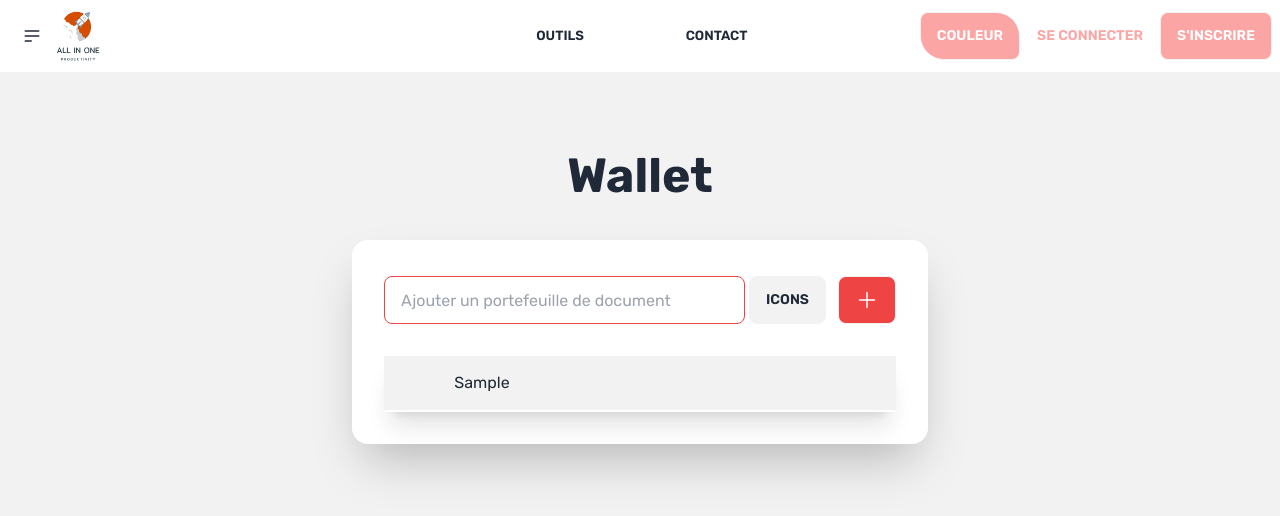
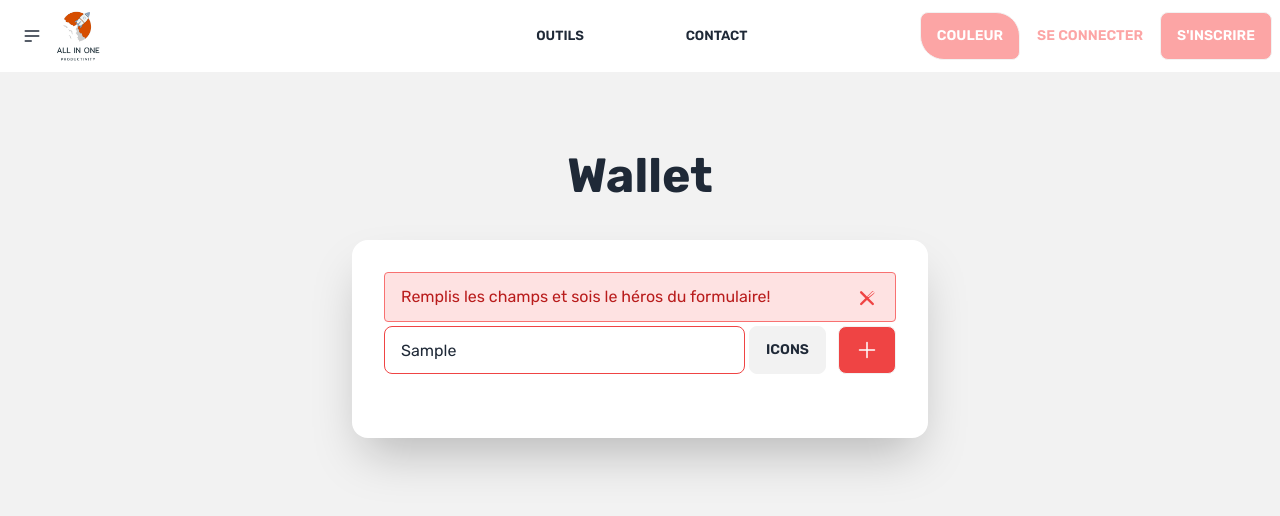
Before and after one commit to YogannHenry/All-in-one-Front, a React (Vite) app: page /Wallet in a window 1280 px wide. Both pictures are taken after typing "Sample" into the empty fields and a click on the button 867 px from the left and 300 px from the top of the page. Shown: the top 516 px of the page. Built offline with nearby package versions, Linux system fonts and the light colour scheme.

Commit message:
ajout message d'alert formulaire wallet et modification struture global avec ajout dossier pages

```diff
--- a/src/components/Modules/Wallet/WalletLandingPage/Form/IconForm.tsx
+++ b/src/components/Modules/Wallet/WalletLandingPage/Form/IconForm.tsx
@@ -9,7 +9,10 @@ function WalletIconForm({ onIconSelection }) {
     onIconSelection(iconComponent);
     console.log("handleIconSelection", handleIconSelection)
     console.log("onIconSelection", onIconSelection)
+
+
   };
+
 
   return (
     <form className="dropdown dropdown-top max-md:dropdown-end  ">
--- a/src/components/Modules/Wallet/WalletLandingPage/Form/InputForm.tsx
+++ b/src/components/Modules/Wallet/WalletLandingPage/Form/InputForm.tsx
@@ -1,13 +1,16 @@
 import { useState } from 'react';
 import WalletIconForm from './IconForm';
+import FormIncompleteAlert from '../../../../../modals/FormIncompleteAlert';
 
-function WalletInputForm({ onSubmit, icon }) {
+function WalletInputForm({ onSubmit }) {
 
   const [WalletDetails, setWalletDetails] = useState({
     id: 1,
     icon: '',
     description: '',
   });
+
+  const [formIncomplete, setFormIncomplete] = useState(false);
 
   const [nextId, setNextId] = useState(2);
   // Fonction pour gérer le changement des détails du document
@@ -27,6 +30,10 @@ function WalletInputForm({ onSubmit, icon }) {
   const handleSubmit = (event) => {
     event.preventDefault();
 
+    if (!WalletDetails.icon || !WalletDetails.description) {
+      setFormIncomplete(true);
+      return;
+    }
 
     const newWallet = { ...WalletDetails, id: nextId }; // Utilise le prochain id disponible
     onSubmit(newWallet);
@@ -43,10 +50,16 @@ function WalletInputForm({ onSubmit, icon }) {
       description: '',
 
     });
+    setFormIncomplete(false);
+  };
+
+  const handleCloseAlert = () => {
+    setFormIncomplete(false);
   };
 
   return (
     <div>
+         {formIncomplete && <FormIncompleteAlert  onClose={handleCloseAlert} />}
       <form  onSubmit={handleSubmit} className="flex justify-around  items-center pb-5">
       <label htmlFor="name"></label>
         <div className="flex-auto ">
@@ -80,6 +93,8 @@ function WalletInputForm({ onSubmit, icon }) {
           </button>
         </div>
       </form>
+
+
     </div>
   );
 }
--- a/src/components/Modules/Wallet/WalletLandingPage/WalletLandingPage.tsx
+++ b/src/components/Modules/Wallet/WalletLandingPage/WalletLandingPage.tsx
@@ -1,24 +1,19 @@
 import { useState } from 'react';
 import WalletInputForm from './Form/InputForm';
-import { FolderIcon, CalculatorIcon, ClipboardDocumentIcon, CreditCardIcon, AcademicCapIcon, GlobeEuropeAfricaIcon, BookOpenIcon, CurrencyEuroIcon, FilmIcon, ShoppingCartIcon, HomeIcon, TruckIcon } from '@heroicons/react/24/solid';
 
 
 function WalletLandingPage() {
-
   const [wallets, setWallets] = useState([]);
-
 
   const addWallet = (wallet) => {
     setWallets([...wallets, wallet]);
   };
 
+  const deleteWallet = (walletId) => {
+    setWallets(wallets.filter((wallet) => wallet.id !== walletId));
+  };
 
-
-const deleteWallet = (walletId) => {
-  setWallets(wallets.filter((wallet) => wallet.id !== walletId));
-};
-
-console.log(wallets);
+  console.log(wallets);
   return (
     <div>
       <div className="flex flex-col items-center pt-20 h-screen bg-base-200">
@@ -32,20 +27,32 @@ console.log(wallets);
                 <div
                   key={wallet.id}
                   id={wallet.id}
-                  className="flex justify-between items-center h-14 p-4 border-b-2 border-white bg-base-200 hover:bg-[var(--color-primary-500)] hover:text-white"
+                  className="flex justify-between items-center h-14 p-4 border-b-2 border-white bg-base-200 hover:bg-[var(--color-primary-500)] hover:text-white hover:stroke-white"
                 >
-
-                    <div className="h-10 w-10 hover:fill-white">{wallet.icon}</div>
+                  {wallet.icon}
 
                   <div className="w-full pl-5">
                     <p>{wallet.description}</p>
                   </div>
                   <div className="card-actions justify-around opacity-0 hover:opacity-100">
-                    <button className="" onClick={() => deleteWallet(wallet.id)}>
-                    <svg xmlns="http://www.w3.org/2000/svg" fill="none" viewBox="0 0 24 24" strokeWidth={1.5} stroke="currentColor" className="w-8 h-8">
-  <path strokeLinecap="round" strokeLinejoin="round" d="M14.74 9l-.346 9m-4.788 0L9.26 9m9.968-3.21c.342.052.682.107 1.022.166m-1.022-.165L18.16 19.673a2.25 2.25 0 01-2.244 2.077H8.084a2.25 2.25 0 01-2.244-2.077L4.772 5.79m14.456 0a48.108 48.108 0 00-3.478-.397m-12 .562c.34-.059.68-.114 1.022-.165m0 0a48.11 48.11 0 013.478-.397m7.5 0v-.916c0-1.18-.91-2.164-2.09-2.201a51.964 51.964 0 00-3.32 0c-1.18.037-2.09 1.022-2.09 2.201v.916m7.5 0a48.667 48.667 0 00-7.5 0" />
-</svg>
-
+                    <button
+                      className=""
+                      onClick={() => deleteWallet(wallet.id)}
+                    >
+                      <svg
+                        xmlns="http://www.w3.org/2000/svg"
+                        fill="none"
+                        viewBox="0 0 24 24"
+                        strokeWidth={1.5}
+                        stroke="currentColor"
+                        className="w-8 h-8"
+                      >
+                        <path
+                          strokeLinecap="round"
+                          strokeLinejoin="round"
+                          d="M14.74 9l-.346 9m-4.788 0L9.26 9m9.968-3.21c.342.052.682.107 1.022.166m-1.022-.165L18.16 19.673a2.25 2.25 0 01-2.244 2.077H8.084a2.25 2.25 0 01-2.244-2.077L4.772 5.79m14.456 0a48.108 48.108 0 00-3.478-.397m-12 .562c.34-.059.68-.114 1.022-.165m0 0a48.11 48.11 0 013.478-.397m7.5 0v-.916c0-1.18-.91-2.164-2.09-2.201a51.964 51.964 0 00-3.32 0c-1.18.037-2.09 1.022-2.09 2.201v.916m7.5 0a48.667 48.667 0 00-7.5 0"
+                        />
+                      </svg>
                     </button>
                   </div>
                 </div>
--- a/src/main.tsx
+++ b/src/main.tsx
@@ -9,9 +9,9 @@ import {
 
 import App from './components/App/App';
 import Home from './components/Home/Home';
-import SignIn from './components/SignInPage/SignInPage';
-import Login from './components/LoginPage/LoginPage';
-import Contact from './components/ContactPage/ContactPage';
+import SignIn from './pages/SignInPage';
+import Login from './pages/LoginPage';
+import Contact from './pages/ContactPage';
 import TodoList from './components/Modules/Todo/TodoListPage/TodoListPage';
 import TodoListPage from './components/Modules/Todo/TodoListPage/TodoListPage';
 import Wallet from './components/Modules/Wallet/WalletLandingPage/WalletLandingPage';
--- /dev/null
+++ b/src/modals/FormIncompleteAlert.tsx
@@ -0,0 +1,28 @@
+import React from 'react';
+
+function FormIncompleteAlert({ onClose }) {
+
+
+  return (
+    <div className="bg-red-100 border border-red-400 text-red-700 px-4 py-3 rounded relative" role="alert">
+
+      <span className="block sm:inline">Remplis les champs et sois le héros du formulaire!</span>
+      <button
+        type="button"
+        className="absolute top-0 bottom-0 right-0 px-4 py-3"
+        onClick={onClose}
+      >
+        <svg className="fill-current h-6 w-6 text-red-500" role="button" xmlns="http://www.w3.org/2000/svg" viewBox="0 0 20 20">
+          <title>Close</title>
+          <path
+            fillRule="evenodd"
+            d="M10.293 10l4.147-4.147a1 1 0 011.414 1.414L11.414 11l4.147 4.147a1 1 0 01-1.414 1.414L10 12.414l-4.147 4.147a1 1 0 01-1.414-1.414L8.586 11 4.439 6.853a1 1 0 111.414-1.414L10 9.586l4.147-4.147a1 1 0 111.414 1.414L11.414 10z"
+            clipRule="evenodd"
+          />
+        </svg>
+      </button>
+    </div>
+  );
+}
+
+export default FormIncompleteAlert;
```
Also changed, not shown: src/pages/ContactPage.tsx (renamed from src/components/ContactPage/ContactPage.tsx), src/pages/LoginPage.tsx (renamed from src/components/LoginPage/LoginPage.tsx), src/pages/SignInPage.tsx (renamed from src/components/SignInPage/SignInPage.tsx).
